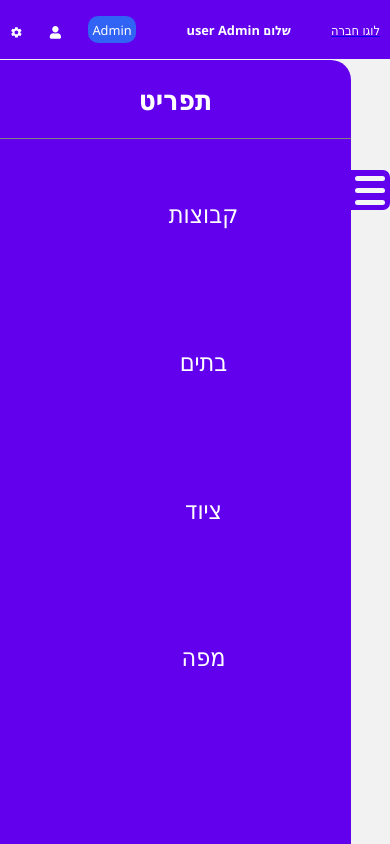
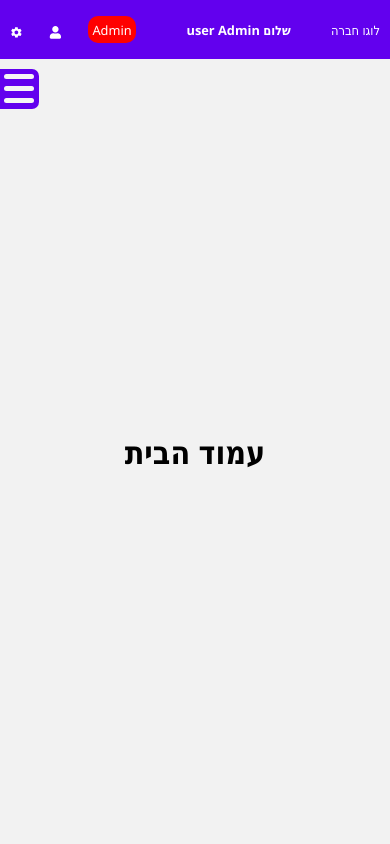
Before and after one commit to amielsaa/osimseder, a React (Create React App) app in the folder client/: page /Home in a window 390 px wide. Built offline with nearby package versions, Linux system fonts and the light colour scheme.

Commit message:
minor changes

```diff
--- a/client/src/Components/Header.js
+++ b/client/src/Components/Header.js
@@ -1,21 +1,25 @@
 import React from 'react';
-import './css/Header.css'
+import './css/Header.css';
 import { FaUser } from "react-icons/fa";
 import { IoMdSettings } from "react-icons/io";
 import { Link } from 'react-router-dom';
-const Header = ({userName, role}) => {
+
+const Header = ({ userName, role }) => {
+  const roleBoxStyle = {
+    backgroundColor: role === 'Admin' ? 'red' : '',
+  };
+
   return (
     <header>
-
-        <Link to="/home"><div className='logo'>לוגו חברה</div></Link>
-        <h1 className='hello'>שלום {userName}</h1>
-        <div className='icons'>
+      <div className='logo'>לוגו חברה</div>
+      <h1 className='hello'>שלום {userName}</h1>
+      <div className='icons'>
         <IoMdSettings className='settings-icon' />
         <FaUser className='user-icon' />
-        <div className='role-box'>{role}</div>
-        </div>
-      </header>
+        <div className='role-box' style={roleBoxStyle}>{role}</div>
+      </div>
+    </header>
   );
-}
+};
 
 export default Header;
--- a/client/src/Components/Nav.js
+++ b/client/src/Components/Nav.js
@@ -3,31 +3,35 @@ import './css/Nav.css';
 import { Link } from 'react-router-dom';
 
 const Nav = ({ role }) => {
-  const [isSidebarHidden, setIsSidebarHidden] = useState(false);
+  const [isSidebarHidden, setIsSidebarHidden] = useState(true);
 
   const toggleSidebar = () => {
     setIsSidebarHidden(!isSidebarHidden);
+  };
+
+  const closeSidebar = () => {
+    setIsSidebarHidden(true);
   };
 
   return (
     <div className="App">
       <nav className={`${isSidebarHidden ? 'hide' : ''}`}>
         <button id="toggle-btn" onClick={toggleSidebar}>
-          <div class="menu-icon"></div>
+          <div className="menu-icon"></div>
           <i className="fa fa-bars"></i>
         </button>
         <span className='menu-title'>תפריט</span>
         <ul className="sidebar-menu">
           {role === 'Admin' && (
             <>
-              <Link to="/Groups"><li><a href="#"><i className="fa fa-home"></i>קבוצות</a></li></Link>
-              <li><a href="#"><i className="fa fa-suitcase"></i>בתים</a></li>
-              <li><a href="#"><i className="fa fa-user"></i>ציוד</a></li>
-              <li><a href="#"><i className="fa fa-gear"></i>מפה</a></li>
+              <li onClick={closeSidebar}><Link to="/Groups"><i className="fa fa-home"></i>קבוצות</Link></li>
+              <li onClick={closeSidebar}><a href="#"><i className="fa fa-suitcase"></i>בתים</a></li>
+              <li onClick={closeSidebar}><a href="#"><i className="fa fa-user"></i>ציוד</a></li>
+              <li onClick={closeSidebar}><a href="#"><i className="fa fa-gear"></i>מפה</a></li>
             </>
           )}
           {role === 'Student' && (
-            <li><a href="#"><i className="fa fa-home"></i>קבוצות</a></li>
+            <li onClick={closeSidebar}><a href="#"><i className="fa fa-home"></i>קבוצות</a></li>
           )}
         </ul>
       </nav>
--- a/client/src/Components/css/Nav.css
+++ b/client/src/Components/css/Nav.css
@@ -90,8 +90,7 @@
     position: absolute;
     display: flex;
     justify-content: center;
-    align-items: center;
-    top: 100px; /* Adjusted position */
+    align-items: center; /* Adjusted position */
     right: -39px;
     width: 40px;
     height: 40px;
@@ -161,10 +160,10 @@
 }
 
 
-  @media only screen and (max-width: 768px) {
+  @media only screen and (max-width: 480px) {
     nav{
       width: 90%;
-      margin-top: 15.5%;
+      margin-top: 15%;
     }
     .sidebar-menu li a {
       justify-content: center;
```
